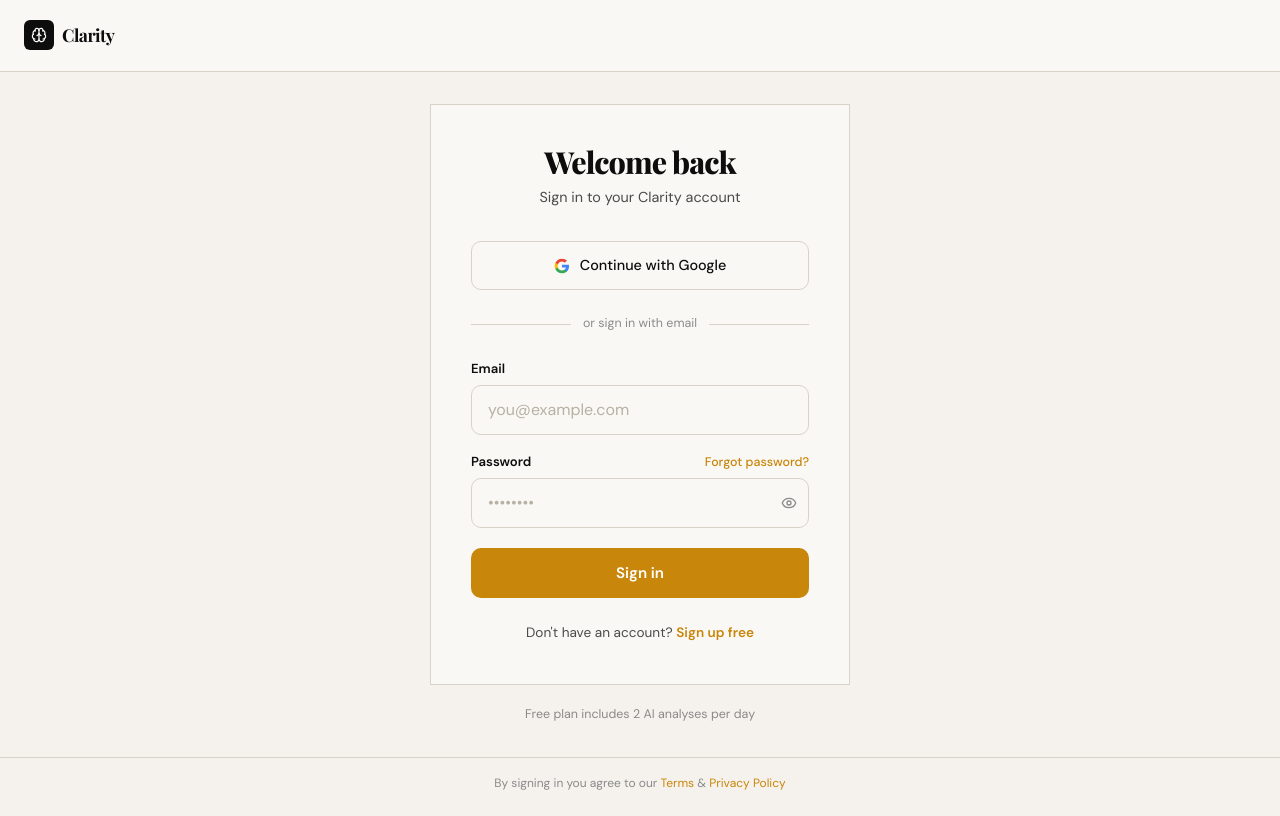
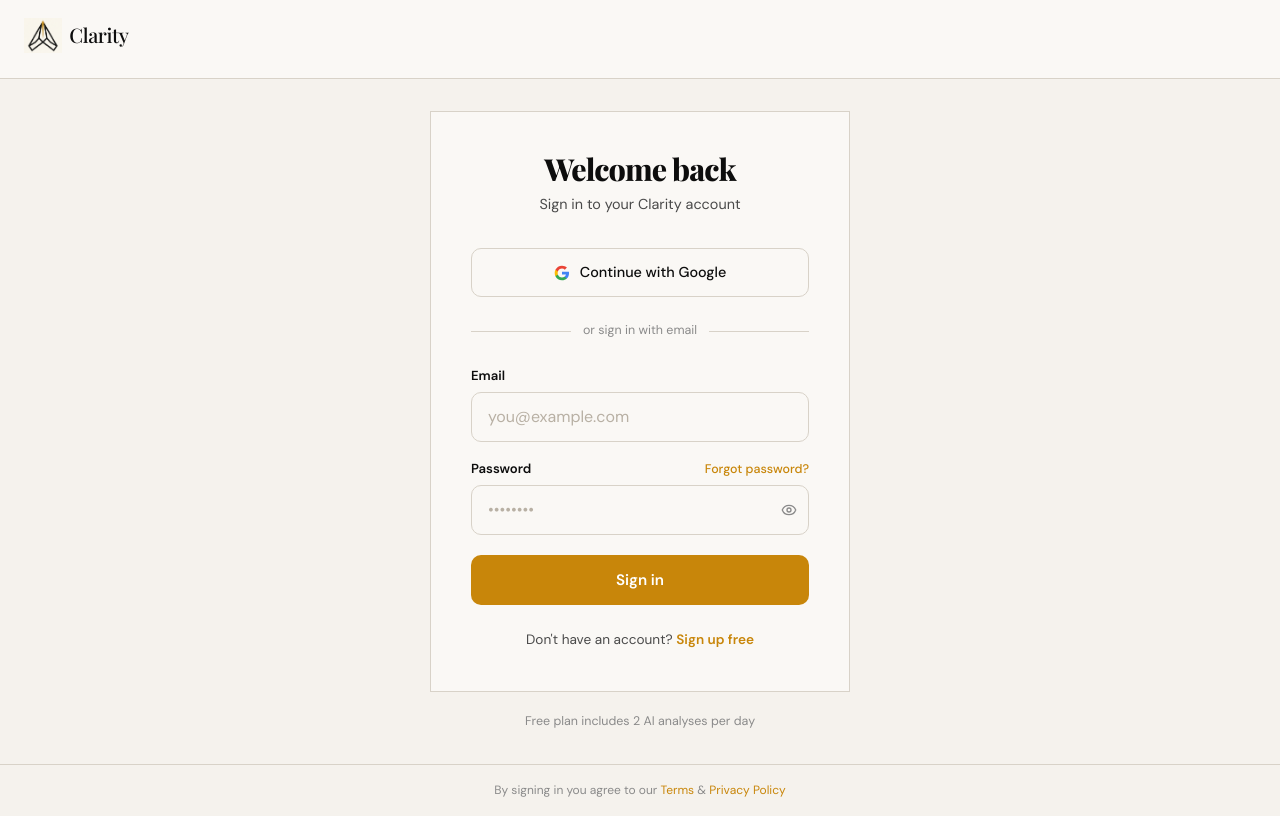
Before and after one commit to DarshilKh/Clarity-AI, a Next.js app: page /auth/login in a window 1280 px wide. Built offline with nearby package versions, Linux system fonts and the light colour scheme; no server answers; a web font is replaced by a local one.

Commit message:
refactor(auth): swap Brain icon for brand logo lockup

```diff
--- a/app/auth/layout.tsx
+++ b/app/auth/layout.tsx
@@ -1,6 +1,6 @@
 import type { Metadata } from "next";
 import Link from "next/link";
-import { Brain } from "lucide-react";
+import Image from "next/image";
 
 export const metadata: Metadata = {
   title: "Clarity — Sign in",
@@ -19,7 +19,7 @@
       {/* Minimal header */}
       <header
         style={{
-          padding: "1.25rem 1.5rem",
+          padding: "1rem 1.5rem",
           borderBottom: "1px solid var(--color-border)",
           background: "var(--color-surface-raised)",
         }}
@@ -29,30 +29,35 @@
           style={{
             display: "inline-flex",
             alignItems: "center",
-            gap: "0.5rem",
+            gap: "0.45rem",
             textDecoration: "none",
           }}
         >
           <div
             style={{
-              width: 30,
-              height: 30,
-              background: "var(--color-ink)",
-              borderRadius: "var(--radius-sm)",
-              display: "flex",
-              alignItems: "center",
-              justifyContent: "center",
+              width: 38,
+              height: 38,
+              position: "relative",
+              flexShrink: 0,
             }}
           >
-            <Brain size={16} color="white" strokeWidth={1.8} />
+            <Image
+              src="/logo-mark.png"
+              alt="Clarity"
+              fill
+              priority
+              sizes="38px"
+              style={{ objectFit: "contain" }}
+            />
           </div>
           <span
             style={{
               fontFamily: "var(--font-display)",
-              fontSize: "1.1rem",
-              fontWeight: 700,
-              letterSpacing: "-0.03em",
+              fontSize: "1.25rem",
+              fontWeight: 500,
+              letterSpacing: "-0.02em",
               color: "var(--color-ink)",
+              lineHeight: 1,
             }}
           >
             Clarity
```
